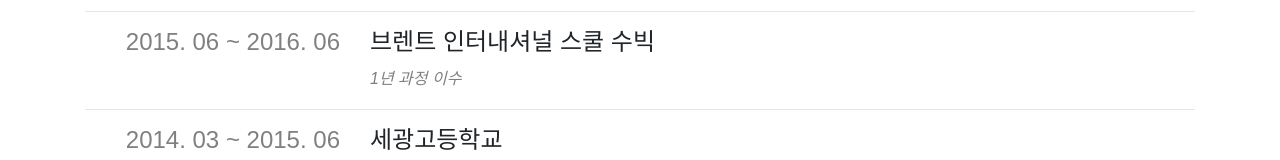
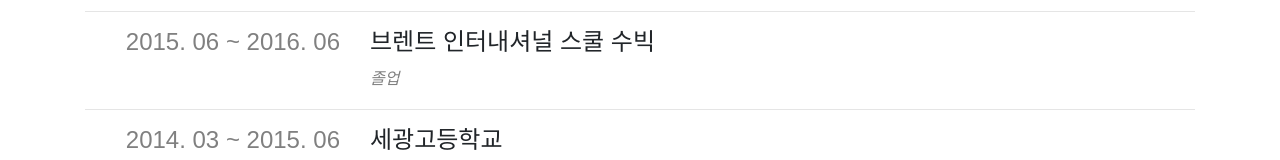
Before and after one commit to yuneast/resume, a Next.js app: page / in a window 1280 px wide. Shown: the part 3346-3506 px from the top of the page. Built offline with nearby package versions, Linux system fonts and the light colour scheme; a web font is replaced by a local one.

Commit message:
Update education.ts

```diff
--- a/payload/education.ts
+++ b/payload/education.ts
@@ -20,7 +20,7 @@ const education: IEducation.Payload = {
     {
       id: 3,
       title: '브렌트 인터내셔널 스쿨 수빅',
-      subTitle: '1년 과정 이수',
+      subTitle: '졸업',
       startedAt: '2015-06',
       endedAt: '2016-06',
     },
```
